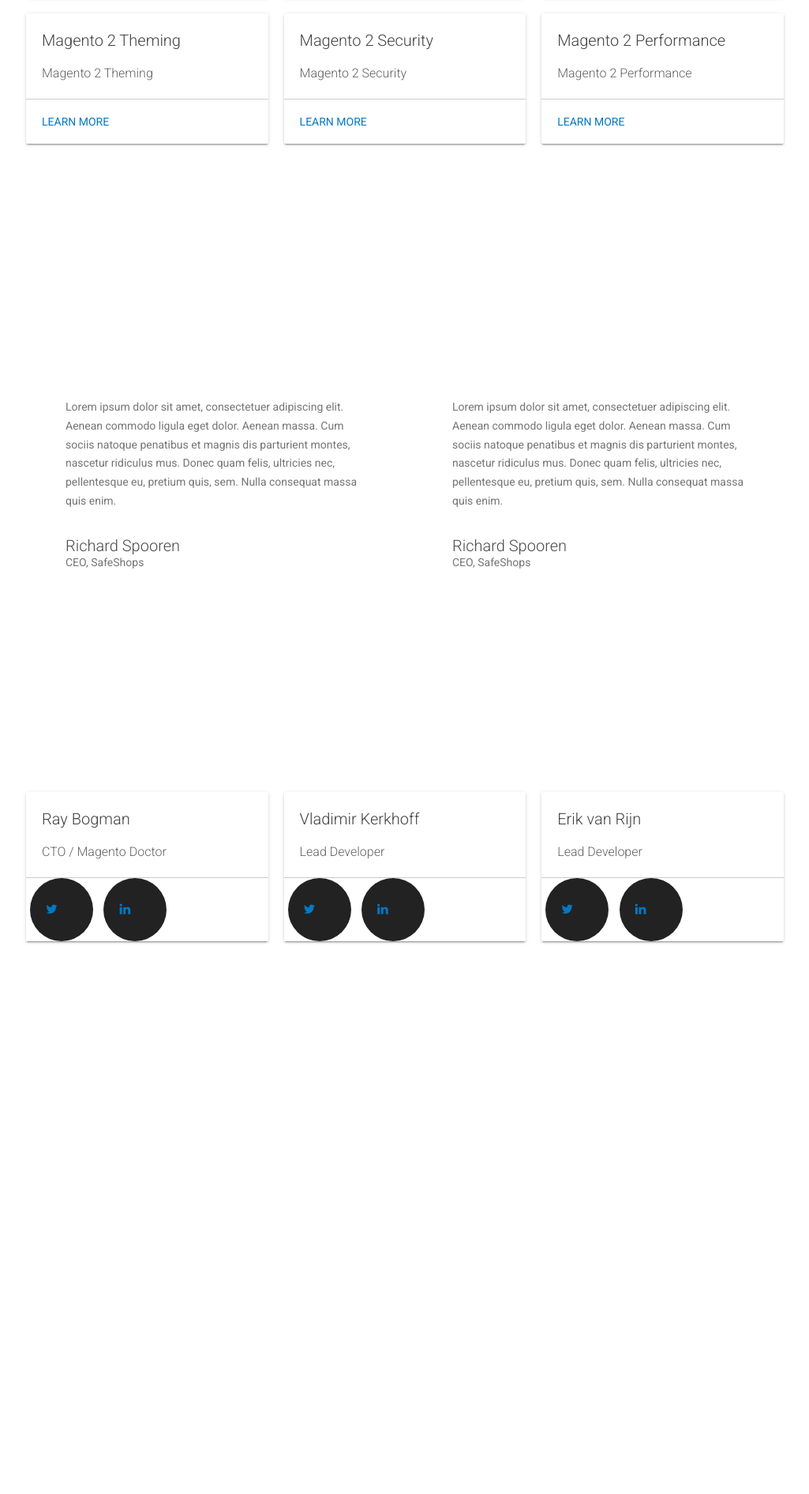
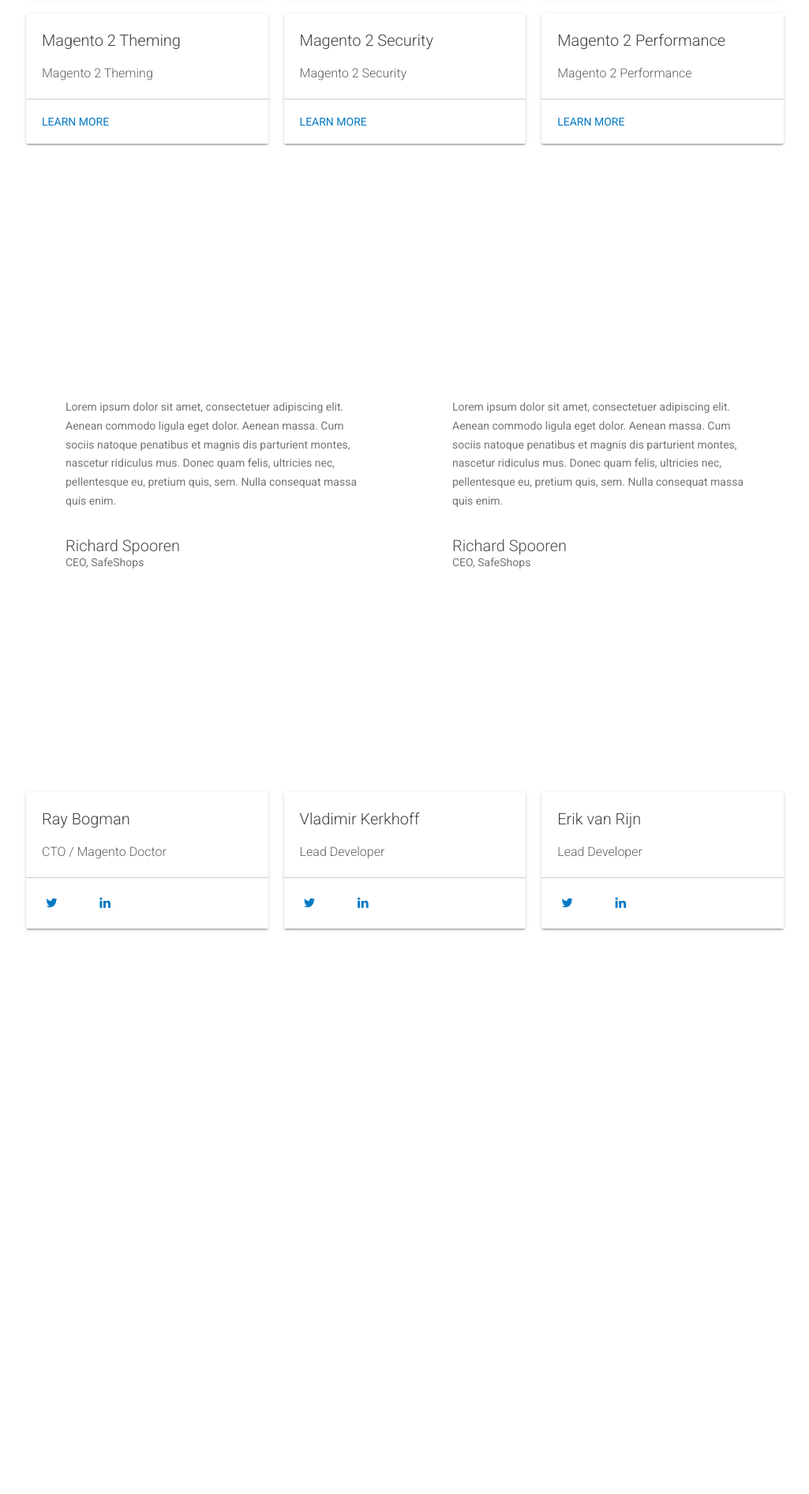
Before and after one commit to mage-acadamy/mage-acadamy.github.io, a Jekyll site: the page built from index.html, in a window 1280 px wide. Shown: the part 1980-3872 px from the top of the page at 79% size, without its empty margins (127-1152 px from the left). Built offline with Jekyll 4.4.1, drawn with Linux system fonts in a browser that asks for light colours; nearby versions of some CDN libraries; comment, search, counter and statistics services are not loaded; after the commit the page ends 3848 px from its top, so only the background shows below that.

Commit message:
remove social style

```diff
--- a/_includes/css/style.scss
+++ b/_includes/css/style.scss
@@ -2442,27 +2442,5 @@ body.case-study {
 .list-inline>li {
     display:inline-block;
     padding-left:5px;
-    padding-right:5px}
-
-ul.social-buttons {
-    margin-bottom: 0;
-}
-
-ul.social-buttons li a {
-    display: block;
-    width: 40px;
-    height: 40px;
-    border-radius: 100%;
-    line-height: 40px;
-    outline: 0;
-    background-color: #222;
-    -webkit-transition: all .3s;
-    -moz-transition: all .3s;
-    transition: all .3s;
-}
-
-ul.social-buttons li a:hover,
-ul.social-buttons li a:focus,
-ul.social-buttons li a:active {
-    background-color: #fff;
-}
+    padding-right:5px
+}
```
